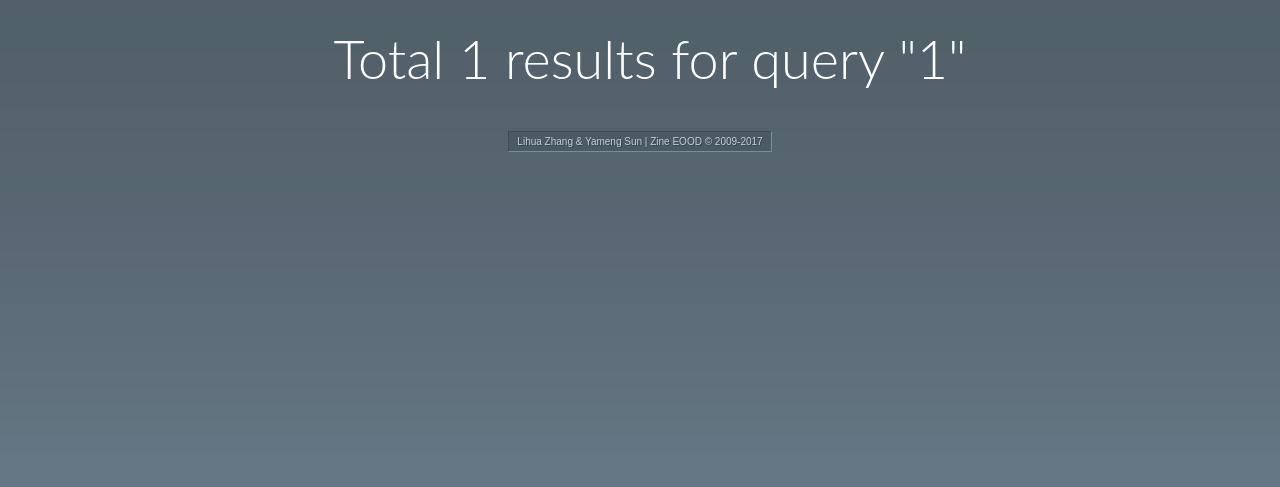
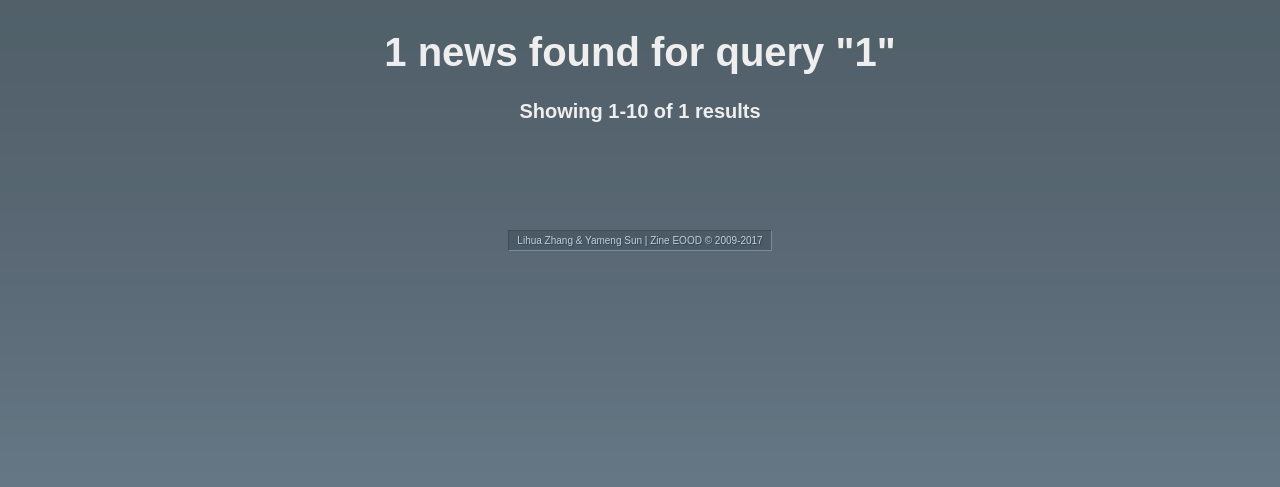
Before and after one commit to luciferpop/information_retrieval, a PHP site: page /result.php in a window 1280 px wide. Shown: the top 487 px of the page. Run offline with PHP 8.4, Linux system fonts and the light colour scheme; the visitor is signed in with stand-in values (Sample User, id 1); data that the repository does not hold is empty.

Commit message:
Finished result page which shows title and paragrapgs.

```diff
--- a/index.php
+++ b/index.php
@@ -1,4 +1,5 @@
 <?php
+	error_reporting(0);
 	if (!isset($_SESSION)) {
 		session_start();
 	}
@@ -19,7 +20,7 @@
 
 <div id="page">
 
-	<h2>Reuters News Retrieval System</h2>
+	<h1>Reuters News Retrieval System</h1>
 
     <form id="searchForm" method="post" action="result.php" >
 		<fieldset>
@@ -39,8 +40,6 @@
         </fieldset>
     </form>
 
-    <div id="resultsDiv"></div>
-
 </div>
 
 <p class="credit"><a href="#">Lihua Zhang & Yameng Sun | Zine EOOD © 2009-2017</a></p>
--- a/result.php
+++ b/result.php
@@ -1,5 +1,6 @@
 <?php
 	include('query.php');
+	error_reporting(0);
 	if (!isset($_SESSION)) {
 		session_start();
 	}
@@ -24,8 +25,13 @@
 </head>
 
 <body>
-	<h1>Total <?php echo sizeof($_SESSION['terms']);?> results for query "<?php echo $_SESSION['query_str'];?>"</h1><br>
+	<h1><?php echo sizeof($_SESSION['terms']);?> news found for query "<?php echo $_SESSION['query_str'];?>"</h1>
 
+	<h3>Showing <?php $res = 1; if (isset($_GET['page'])) {$res = $_GET['page'];} echo ($res-1)*10+1;?>-<?php echo $res*10;?> of <?php echo sizeof($_SESSION['terms']);?> results</h3>
+
+		<div id="resultsDiv">
+
+			<div class="webResult">
 
 				<?php
 					$conn = $q->get_conn();
@@ -50,9 +56,9 @@
 					$sql = "SELECT * FROM outline WHERE filename IN ('".implode("','",$filename)."') LIMIT ".$pre.", ".$page_size."";
 					$res = mysqli_query($conn, $sql);
 					while($row = mysqli_fetch_array($res)){
-			    echo "<li>".$row['filename']."</li>";
-			    echo "<h3>".$row['title']."</h3><br>";
-			    echo "<h3>".$row['headline']."</h3><br>";
+					    echo "<h2><a>".$row['title']."</a></h2>";
+					    echo "<p>".$row['paragraph']."</p>";
+					    echo "<a>".$row['filename']."</a>";
 					}
 					echo "<p>";
 					if($page > 1){
@@ -68,6 +74,9 @@
 					echo "</p>";
 				?>
 
+			</div>
+		</div>
+
 	<p class="credit"><a href="index.php">Lihua Zhang & Yameng Sun | Zine EOOD © 2009-2017</a></p>
 
 </body>
--- a/styles.css
+++ b/styles.css
@@ -16,32 +16,29 @@ body{
 	margin:100px auto 0;
 }
 
-#page2{
-    /* The main container div */
-    width:620px;
-    margin:50px auto 0;
+h1{
+	font-family:Corbel,'Myriad Pro',Arial, Helvetica, sans-serif;
+	text-align: center;
+	overflow:hidden;
+	height:60px;
+	margin: 30px 0 10px 0;
+	font-size: 40px;
 }
 
-h1 { color: #ffffff; font-family: 'Lato', sans-serif; font-size: 54px; font-weight: 300; line-height: 58px; margin: 30px 0px 0px 20px; text-align: center;}
-
-li {color: #f66733; font-size: 20px; font-family: 'Signika', sans-serif; margin-left: 450px; margin-bottom: 10px; font-weight: 300; line-height: 25px;}
-
-h2{
-    text-align:center;
-    font-size:40px;
+h3{
 	font-family:Corbel,'Myriad Pro',Arial, Helvetica, sans-serif;
-    height:90px;
+	text-align: center;
+	overflow:hidden;
+	height:40px;
+	margin: 0 0 10px 0;
+	font-size: 20px;
 }
-
-h3 { color: #ffffff; font-family: 'Raleway',sans-serif; font-size: 20px; margin-left: 500px; }
-
-p {color: #ffffff; font-family: 'Raleway',sans-serif; font-size: 13px; text-align: center; margin: 10px 0 30px 0;}
 
 #searchForm{
 	/* The search form. */
 	background-color:#4C5A65;
 	padding:50px 50px 30px;
-    margin:50px 0 150px 0;
+	margin:80px 0;
 	position:relative;
 
 	-moz-border-radius:16px;
@@ -190,6 +187,73 @@ input[type=radio]{
 	box-shadow:0 1px 0 #798e9c;
 }
 
+
+p.notFound{
+	text-align:center;
+	padding:0 0 40px;
+}
+
+
+/* Web & news results */
+
+
+.webResult{ text-shadow:1px 1px 0 #586a75;margin-bottom:50px;}
+.webResult h2{
+	margin-top: 20px;
+	background-color:#5D6F7B;
+	font-size:20px;
+	font-weight:normal;
+	padding:8px 20px;
+
+	/* Applying CSS3 rounded corners */
+	-moz-border-radius:18px;
+	-webkit-border-radius:18px;
+	border-radius:18px;
+}
+.webResult h2 b{ color:#fff; }
+.webResult h2 a{ color:#ff4411;border:none; font-size: 17px;}
+.webResult p{ line-height:1.5;padding:15px 20px;}
+.webResult p b{ color:white;}
+.webResult > a{ margin-left:20px;}
+
+
+/* Image & video search results */
+
+
+.imageResult{
+	float:left;
+	height:180px;
+	margin:0 0 20px 40px;
+	text-align:center;
+	width:152px;
+	overflow:hidden;
+}
+.imageResult img{ display:block;border:none;}
+.imageResult a.pic{
+	border:1px solid #fff;
+	outline:1px solid #777;
+	display:block;
+	margin:0 auto 15px;
+}
+
+/* The show more button */
+
+#more{
+	width:83px;
+	height:24px;
+	background:url('img/more.png') no-repeat;
+	cursor:pointer;
+	margin:40px auto;
+}
+
+#more:hover{
+	background-position:left bottom;
+}
+
+
+
+/* Giving Credit */
+
 p.credit{
 	margin:20px 0;
 	text-align:center;
@@ -215,6 +279,7 @@ a, a:visited {
 	outline:none;
 	border-bottom:1px dotted #97cae6;
 	color:#97cae6;
+	font-size: 15px;
 }
 
 a:hover{
@@ -224,3 +289,12 @@ a:hover{
 .clear{
 	clear:both;
 }
+
+#resultsDiv {
+	margin: auto;
+	width: 1000px;
+}
+
+p {
+	font-size: 15px;
+}
```
Lines whose indentation alone changed are shown as unchanged.
